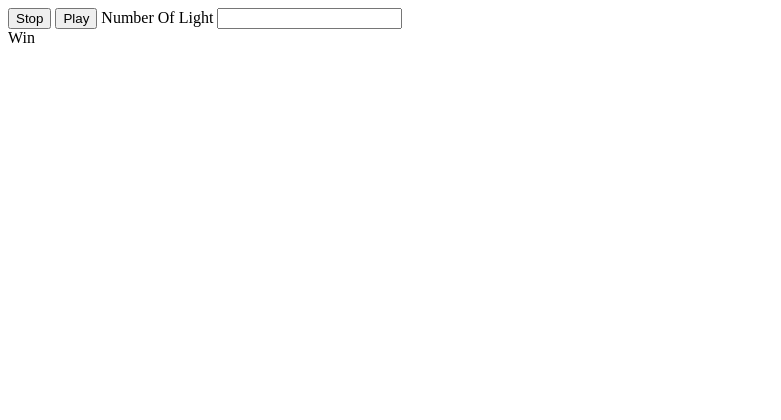
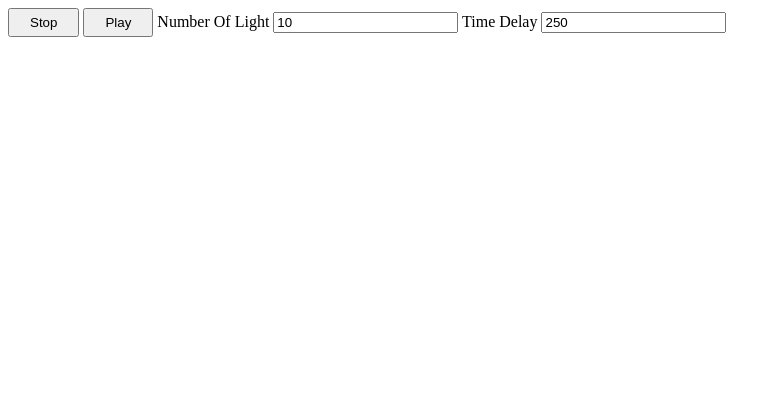
Before and after one commit to moscuet/REACT21K, a PHP site: page / in a window 1280 px wide. Shown: the top 420 px of the page, without its empty margins (0-781 px from the left). Run offline with PHP 8.4, Linux system fonts and the light colour scheme.

Commit message:
set time delay

```diff
--- a/Javascript/Cyclone_Arcade/index.html
+++ b/Javascript/Cyclone_Arcade/index.html
@@ -11,15 +11,13 @@
         <button id="stop" >Stop</button>
         <button id="play" >Play</button>
         <label for = 'number_of_light'>Number Of Light</label>
-        <input id = 'number_of_light' name = 'number_of_lights' type="input"  >
+        <input id = 'number_of_light' name = 'number_of_lights' type="input" value =10  >
+        <label for = 'time_delay'>Time Delay</label>
+        <input id = 'time_delay' name = 'time_delay' type="input" value =250  >
     </div>
-    <div id="win">
-       Win
-    </div>
+    <div id="win"></div>
     <div id="bulbs">
      </div>
-
-
 
     <script src="./main.js"></script>
 </body>
--- a/Javascript/Cyclone_Arcade/main.js
+++ b/Javascript/Cyclone_Arcade/main.js
@@ -1,13 +1,16 @@
 console.log('connected')
 
-let number_of_light = 20
-let gameOn = true
+let number_of_light = Number(document.getElementById('number_of_light').value)
+let time_delay = Number(document.getElementById('time_delay').value)
+let gameOn = false
 let counter
+
 function removeAllChildNodes(parent) {
     while (parent.firstChild) {
         parent.removeChild(parent.firstChild);
     }
 }
+
 let timer = ()=>{
     document.querySelectorAll('.bulb')[counter].classList.remove('active')
     counter++
@@ -27,11 +30,12 @@ let createLight = () =>{
       document.getElementById('bulbs').appendChild(newEl)
       count++
     }
-    document.querySelectorAll('.bulb')[0].classList.add('active')
+    // document.querySelectorAll('.bulb')[0].classList.add('active')
 }
 createLight()
 
-let interval =  setInterval ( timer,250)
+
+//let interval =  setInterval ( timer,250)
 
 const lightOff = () =>{
      if(counter === 0) document.getElementById('win').innerText = 'You have won!!'
@@ -44,9 +48,11 @@ const lightOff = () =>{
 }
 
 const lightOn = () =>{
+    document.getElementById('win').innerText = ''
     if(!gameOn){
         createLight()
-        interval = setInterval( timer,250)
+        document.querySelectorAll('.bulb')[0].classList.add('active')
+        interval = setInterval( timer, time_delay)
         gameOn = true
     }
 }
--- a/Javascript/Cyclone_Arcade/styles.css
+++ b/Javascript/Cyclone_Arcade/styles.css
@@ -9,7 +9,9 @@
     background: red;
 }
 
-
+button{
+  padding: 5px 20px;
+}
 
 div {
     box-sizing: border-box;
@@ -19,12 +21,10 @@ div {
     left: 50%;
     top: 50%;
   }
-  divbulb {
-    position: absolute;
-    width: 20px;
-    height: 20px;
-    border: 2px solid black;
-    border-radius: 10px;
-    -webkit-border-radius: 10px;
-    -moz-border-radius: 10px;
+  #win {
+    margin: 20px;
+    color: red;
+    font-size: 24px;
+    text-align: center;
+
   }
```
